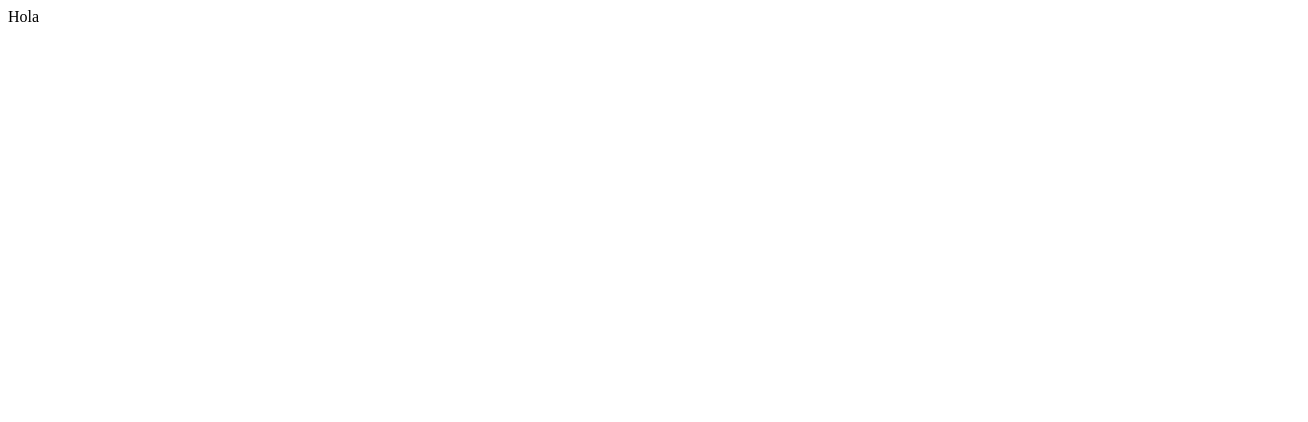
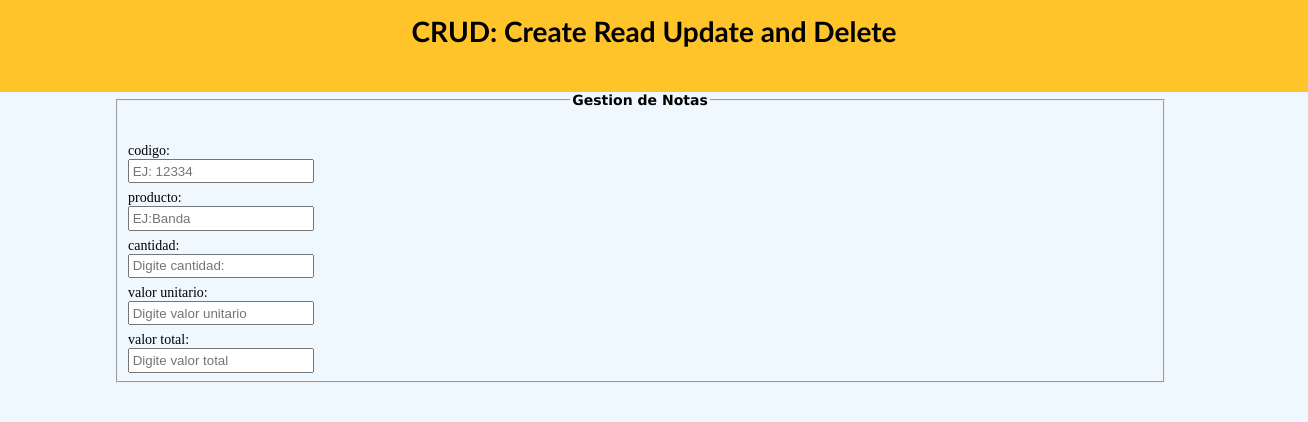
Before and after one commit to Francescovarilla/proyectoUno, a plain HTML site: page index.html in a window 1280 px wide. Shown: the whole page, 1308 px wide, since content can reach past the window. Drawn offline with Linux system fonts and the light colour scheme.

Commit message:
cree el index
cree el index

```diff
--- a/index.html
+++ b/index.html
@@ -1,3 +1,46 @@
 <html>
-Hola
+<html lang='es-co'>
+<head>
+	<meta charset='utf-8'/>
+	<title>::MySQL + PHP::</title>
+	<link rel='stylesheet' type='text/css' href='estilo.css'/>
+	<link rel='shorcut icon' href='img/favicon.jpeg'/>
+</head>
+	<body>
+		<header>
+				<h1>CRUD: Create Read Update and Delete</h1>
+		</header>
+			<div id='contenedor'>
+				<form name='rgfx10f' method='POST' action='registar.php' autocomplete='OFF'>
+					<fieldset>
+						<legend>Gestion de Notas</legend>
+						    <label for='codigo'>codigo:</label>
+							<input type='number' name='icodigo' title='codigo'
+									placeholder='EJ: 12334' minlength='4' maxlength='10' class='codigo' required/>
+
+							<label for='producto'> producto:</label>
+							<input type='text' name='producto' title='producto'
+									placeholder='EJ:Banda' minlength='4' maxlength='15' class='producto' required/>
+
+							<label for='cantidad'>cantidad:</label>
+						    <input type='number' name='icantidad' placeholder='Digite cantidad:' title='cantidad' class='nota' required/>
+
+						    <label for='vunitario'>valor unitario:</label>
+						    <input type='number' name='ivalorunitario' placeholder='Digite valor unitario' title='valor unitario' class='valor unitario' required/>
+
+						     <label for='vtotal'>valor total:</label>
+						    <input type='number' name='ivalortotal' placeholder='Digite valor total' title='valor total' class='valor total' required/>
+
+
+							<input type='button' name='icargar' value='Registrar'
+								onclick="this.form.action='registrar.
+
+
+							</br>
+					</fieldset>
+				</form>
+			</div>
+
+	</body>
 </html>
+</html>
```
